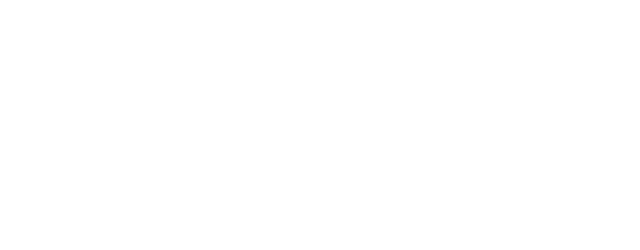
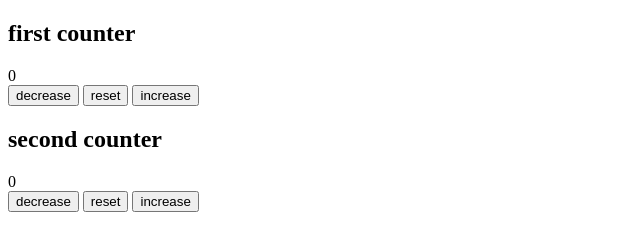
Before and after one commit to sun-n-y/counterOOP, a plain HTML site: page index.html in a window 1280 px wide. Shown: the whole page, without its empty margins (0-640 px from the left). Drawn offline with Linux system fonts and the light colour scheme.

Commit message:
add counteroop html

```diff
--- a/index.html
+++ b/index.html
@@ -9,6 +9,26 @@
 </head>
 
 <body>
+    <main>
+        <div class="first-counter container">
+            <h2>first counter</h2>
+            <span id="value">0</span>
+            <div class="btn-container">
+                <button class="decrease btn">decrease</button>
+                <button class="reset btn">reset</button>
+                <button class="increase btn">increase</button>
+            </div>
+        </div>
+        <div class="second-counter container">
+            <h2>second counter</h2>
+            <span id="value">0</span>
+            <div class="btn-container">
+                <button class="decrease btn">decrease</button>
+                <button class="reset btn">reset</button>
+                <button class="increase btn">increase</button>
+            </div>
+        </div>
+    </main>
     <script src="app.js"></script>
 </body>
 
```
